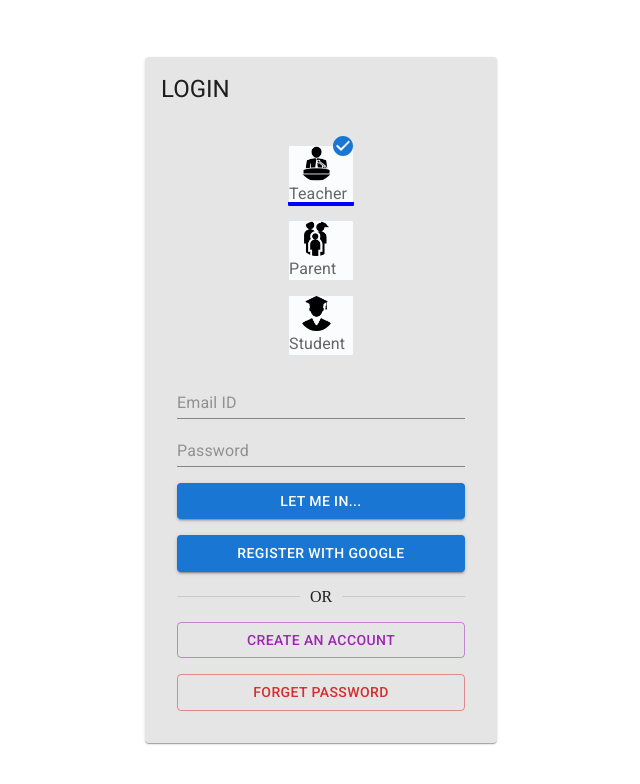
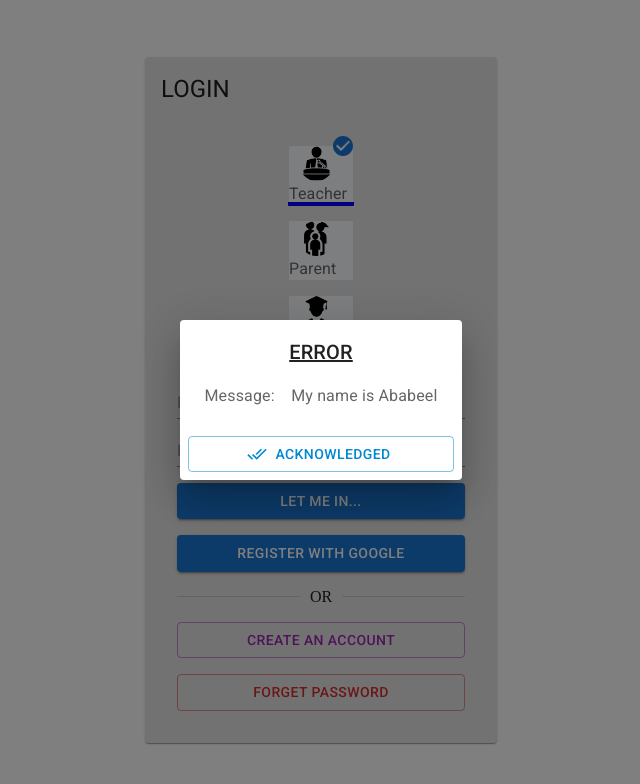
Before and after one commit to Chauhdri/LMS-Ababeel, a React (Create React App) app: page / in a window 1280 px wide. Both pictures are taken after a click on the button "SIGN IN". Shown: the top 784 px of the page, without its empty margins (319-959 px from the left). Built offline with nearby package versions, Linux system fonts and the light colour scheme; no server answers.

Commit message:
universal trigger for errmsg build with redux but one problem need to be solved.

```diff
--- a/src/pages/components/Login copy.jsx
+++ b/src/pages/components/Login copy.jsx
@@ -4,7 +4,7 @@ import { autocompleteClasses, Button, Grid, Input, Typography } from '@mui/mater
 //------------------
 import React, { useEffect, useState } from "react";
 import { Link, useNavigate } from "react-router-dom";
-import { auth, logInWithEmailAndPassword, signInWithGoogle } from "./firebaseServer";
+import { auth, LogInWithEmailAndPassword, signInWithGoogle } from "./firebaseServer";
 import { useAuthState } from "react-firebase-hooks/auth";
 //import "./Login.css";
 
@@ -88,7 +88,7 @@ export function LoginSection() {
           <Button
             type="submit"
             value="Login"
-            onClick={() => logInWithEmailAndPassword(email, password)}
+            onClick={() => LogInWithEmailAndPassword(email, password)}
           >Login
           </Button>
           |
--- a/src/pages/components/Login.jsx
+++ b/src/pages/components/Login.jsx
@@ -4,7 +4,7 @@ import {
   Grid, Input, Typography, Avatar
 } from '@mui/material';
 import { useNavigate } from "react-router-dom";
-import { auth, logInWithEmailAndPassword, signInWithGoogle } from "./firebaseServer";
+import { auth, LogInWithEmailAndPassword, signInWithGoogle } from "./firebaseServer";
 import { useAuthState } from "react-firebase-hooks/auth";
 import React, { useEffect, useState } from "react";
 import List from '@mui/joy/List';
@@ -70,7 +70,7 @@ export function LoginSection() {
 
     <Grid container direction="column"
       sx={{ height: h, alignItems: "center", justifyContent: "center", }}>
-     {/* <ErrorMsg message={"My name is Ababeel"}/> */}
+     <ErrorMsg message={"My name is Ababeel"}/>
 
       <Card
         sx={{ height: "auto", width: "20em", padding: 2, backgroundColor: "rgba(12,9,10,0.1)", }}>
@@ -146,7 +146,7 @@ export function LoginSection() {
           <Grid item
             sx={{ margin: 0, width: "100%", }} >
 
-            <Button value="Login" variant='contained' onClick={ ()=>logInWithEmailAndPassword(email, password)}
+            <Button value="Login" variant='contained' onClick={ ()=>LogInWithEmailAndPassword(email, password)}
               sx={{ margin: 0, width: "100%", }} >
               Let me In...
             </Button>
--- a/src/pages/components/errorMessage.jsx
+++ b/src/pages/components/errorMessage.jsx
@@ -3,6 +3,9 @@ import React from "react";
 import {  Slide, DialogActions, DialogTitle, DialogContent, DialogContentText, Dialog,  Button, TableHead, TableBody, TableRow, TableCell } from "@mui/material";
 // import {  nextLectureDay, dateFormat } from "./countDown";
 import DoneAllSharpIcon from '@mui/icons-material/DoneAllSharp';
+import { useSelector,useDispatch } from "react-redux";
+
+import { visibility } from "./reduxSlices";
 
 
 const Transition = React.forwardRef(function Transition(props, ref) { return <Slide direction="up" ref={ref} {...props} />; });
@@ -10,16 +13,18 @@ const Transition = React.forwardRef(function Transition(props, ref) { return <Sl
 export function ErrorMsg(props) {
 
     const [detailToggle, setDetailToggle] = React.useState(true); // to toggle dialog box
-
+    const visi=useSelector(state=>state.errVisible.visibility);
+    console.log(visi)
     const space = (n) => String.fromCharCode(160).repeat(n);
+    const dispatch=useDispatch()
 
         return (
             <Dialog
-                open={detailToggle}
+                open={visi}
                 TransitionComponent={Transition}
                 scroll="paper"
                 keepMounted
-                onClose={() => setDetailToggle(!detailToggle)}
+                onClose={() => dispatch(visibility())}
                 aria-describedby="alert-dialog-cards-description"
 
             >
@@ -31,7 +36,7 @@ export function ErrorMsg(props) {
 
                 </DialogContent>
                 <DialogActions>
-                    <Button fullWidth variant="outlined" startIcon={<DoneAllSharpIcon />} color="info" onClick={() => setDetailToggle(!detailToggle)}>Acknowledged</Button>
+                    <Button fullWidth variant="outlined" startIcon={<DoneAllSharpIcon />} color="info" onClick={() => dispatch(visibility())}>Acknowledged</Button>
                 </DialogActions>
             </Dialog>
 
--- a/src/pages/components/firebaseServer.jsx
+++ b/src/pages/components/firebaseServer.jsx
@@ -5,8 +5,10 @@ import { GoogleAuthProvider, getAuth, signInWithPopup, signInWithEmailAndPasswor
 import { getFirestore, query, getDocs, collection, where, addDoc, } from "firebase/firestore";
 import React from "react";
 import ReactDOM from 'react-dom';
+import { useDispatch } from "react-redux";
 import { Navigate } from "react-router-dom";
-
+import { Loading } from "./loading";
+import {  visibility } from "./reduxSlices";
 
 // TODO: Add SDKs for Firebase products that you want to use
 // https://firebase.google.com/docs/web/setup#available-libraries
@@ -59,16 +61,21 @@ const signInWithGoogle = async () => {
   }
 
 };
+function Logggg () {
+  const dispatch=useDispatch();
+  dispatch(visibility());}
 
-const logInWithEmailAndPassword = async (email, password) => {
+const LogInWithEmailAndPassword = async (email, password) => {
+
   try {
     await signInWithEmailAndPassword(auth, email, password);
   } catch (err) {
-    console.error(err);
-    alert(err.message);
+    console.log(err);
+    console.log("hell");
+    Logggg()
   }
 };
-
+// }
 const registerWithEmailAndPassword = async (name, email, password) => {
   try {
     const res = await createUserWithEmailAndPassword(auth, email, password);
@@ -116,7 +123,7 @@ export {
   auth,
   db,
   signInWithGoogle,
-  logInWithEmailAndPassword,
+  LogInWithEmailAndPassword,
   registerWithEmailAndPassword,
   sendPasswordReset,
   logout,
--- a/src/pages/components/reduxSlices.js
+++ b/src/pages/components/reduxSlices.js
@@ -6,19 +6,21 @@ import {auth} from "./firebaseServer"
 
 
 
-export const loginState = createSlice({
+export const errorMsg = createSlice({
 
 
-    name:"loginState",
-    initialState:{state:"true"},
+    name:"errVisible",
+    initialState:{visibility:true},
     reducers:{
-        state:()=>state="false"
+        visibility:(state)=>{state.visibility=!state.visibility
 
-
+console.log(state)
+console.log(state.visibility)
+}
 
     }
 }
 )
 
-export const {state} = loginState.actions;
-export default loginState.reducer
+export const {visibility} = errorMsg.actions;
+export default errorMsg.reducer
--- a/src/pages/components/store.js
+++ b/src/pages/components/store.js
@@ -2,10 +2,10 @@
 
 
 import { configureStore } from '@reduxjs/toolkit'
-import loginStateReducer from "./reduxSlices"
+import errVisibleReducer from "./reduxSlices"
 
 export default configureStore({
   reducer: {
-    loginState:loginStateReducer
+    errVisible:errVisibleReducer
   },
 })
--- a/src/pages/teacher.jsx
+++ b/src/pages/teacher.jsx
@@ -10,6 +10,8 @@ import { colorManager } from './components/data';
 import { LogoAndName } from './components/logoAndName';
 import { BottomBar } from './components/bottomBar';
 import { Loading } from './components/loading';
+import { DetailFn } from './components/detailDialogBox';
+import { ErrorMsg } from './components/errorMessage';
 
 export default function Teacher() {
 
@@ -46,6 +48,7 @@ export default function Teacher() {
       </Button>
       <BottomBar name={name} email={user?.email} />
 
+    <ErrorMsg />
     </Box>
   )
   else return <Loading />;
```
